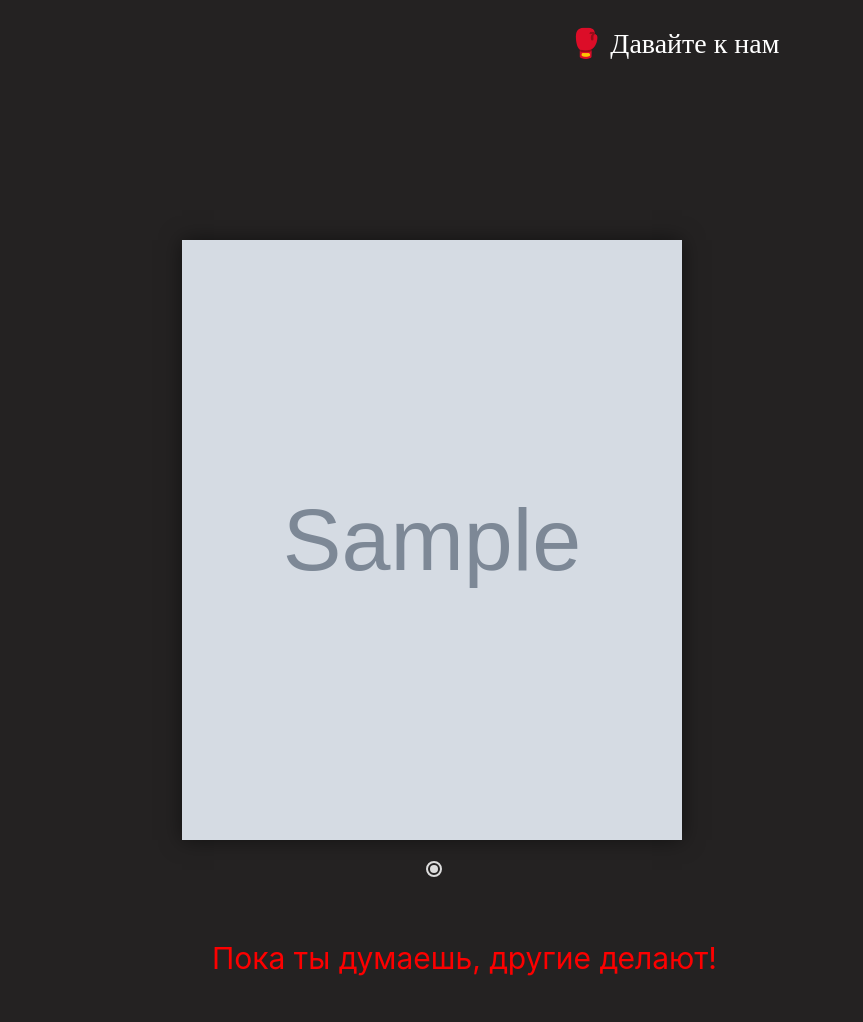
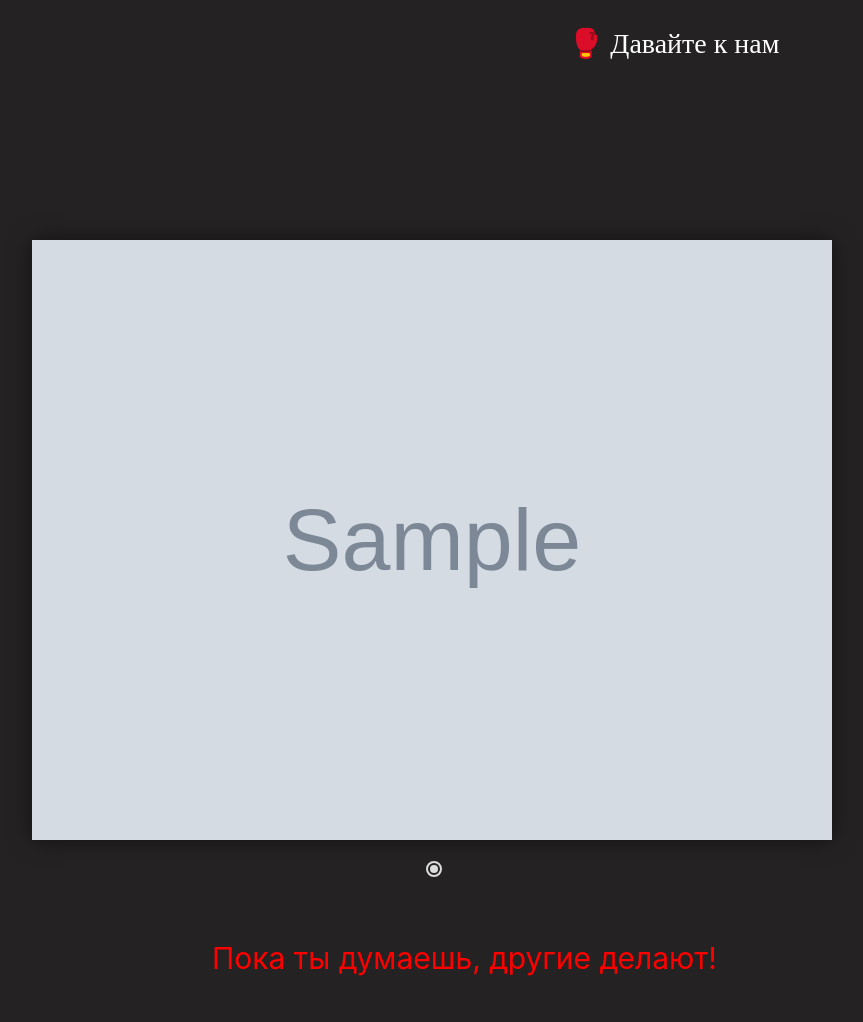
Before and after one commit to makashinmi/peresvet-safonovo, a Django app: template backend/templates/index.html in a window 1280 px wide; the page is wider, and only the part inside the window is pictured. Shown: the part 589-1611 px from the top of that part, without its empty margins (208-1071 px from the left). Run offline with Django 4.2, Linux system fonts and the light colour scheme; data comes from the database, SQL or seed files in the repository; both versions use the stored data as it was after the commit; the template is opened without the code that fills it: values that come from a table or form of the project are taken from there, most other values are stand-ins (such as "Sample title", 1, 10 or a date in 2020); grey boxes marked "Sample" are stand-in pictures.

Commit message:
i can't remember what I did here...

```diff
--- a/backend/index/admin.py
+++ b/backend/index/admin.py
@@ -9,10 +9,7 @@ admin.site.register(Trainer)
 admin.site.register(Post)
 admin.site.register(Photo)
 admin.site.register(Slider_Photo)
-<<<<<<< HEAD
-=======
 admin.site.register(Address)
 
 admin.site.unregister(User)
 admin.site.unregister(Group)
->>>>>>> backend
--- a/backend/static/index.css
+++ b/backend/static/index.css
@@ -229,28 +229,26 @@
 	height: 600px;
 	margin: 100px auto 0;
 	position: relative;
-	width: 500px;
 }
 
 .slider {
-	background-color: #ddd;
+	display: flex;
+	justify-content: center;
 	height: inherit;
-	overflow: hidden;
 	position: relative;
 	width: inherit;
+	}
+
+.wrapper > input {
+	display: none;
+}
+.sliderrr{
+	height: inherit;
 	-webkit-box-shadow: 0 0 20px rgba(0, 0, 0, .5);
 	-moz-box-shadow: 0 0 20px rgba(0, 0, 0, .5);
 	-o-box-shadow: 0 0 20px rgba(0, 0, 0, .5);
 	box-shadow: 0 0 20px rgba(0, 0, 0, .5);
-}
-.wrapper > input {
-	display: none;
-}
-.sliderrr{
-  height: 600px;
-  width: 500px;
-  position: absolute;
-  background-size: cover;
+
 }
 
 .wrapper .controls {
@@ -322,7 +320,7 @@
 	height: inherit;
 	opacity: 0;
 	position: absolute;
-	width: inherit;
+	width: auto;
 	z-index: 0;
 	-webkit-transform: scale(1.5);
 	-moz-transform: scale(1.5);
--- a/backend/templates/index.html
+++ b/backend/templates/index.html
@@ -121,7 +121,7 @@
 			{% endfor %}
 		</ul>
 	</section>
-
+	</div>
 	<!-- Footer -->
 	<footer>
 		<div class="footer" id='contacts'>
```
Also changed, not shown: backend/db.sqlite3.
